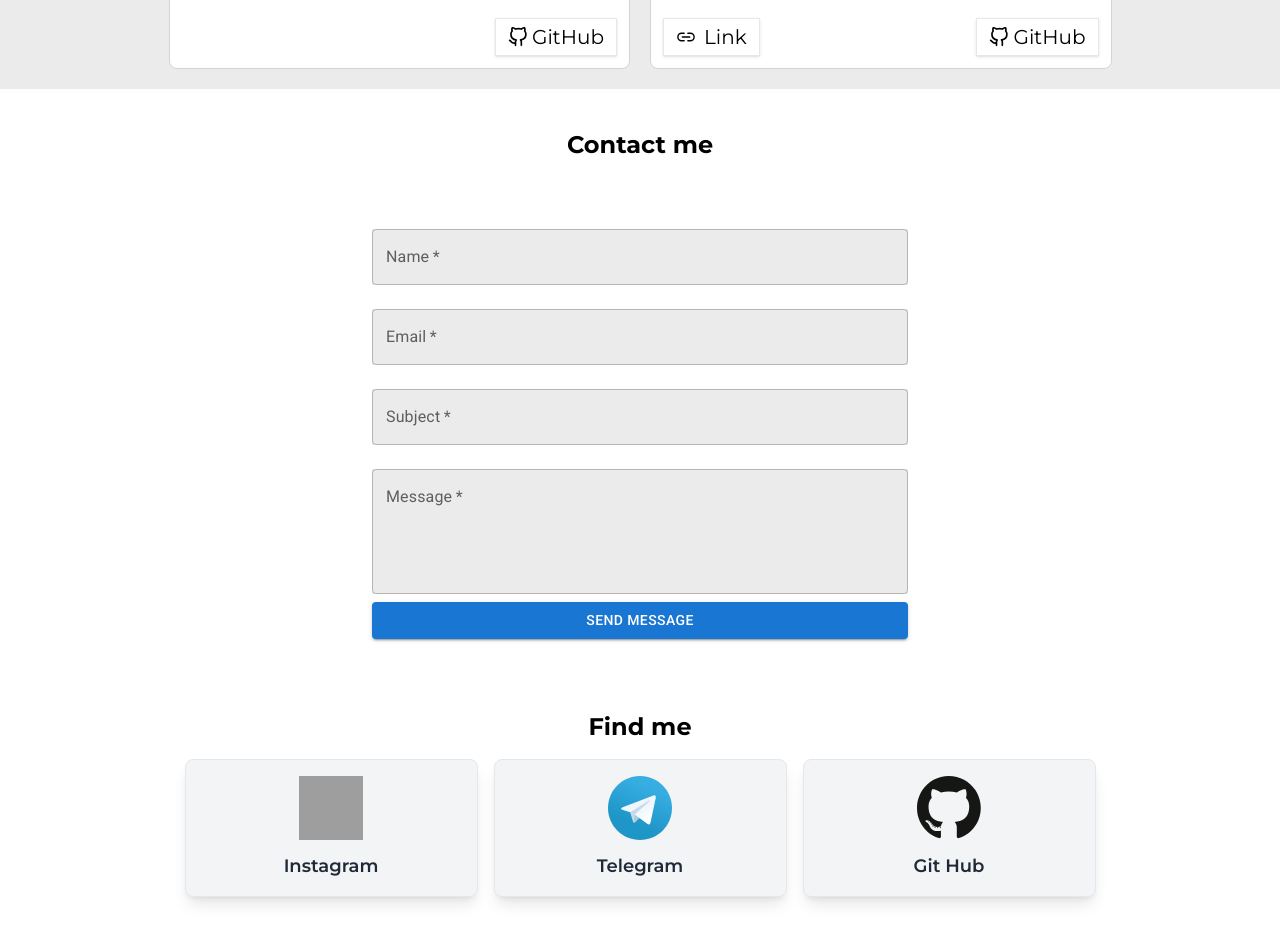
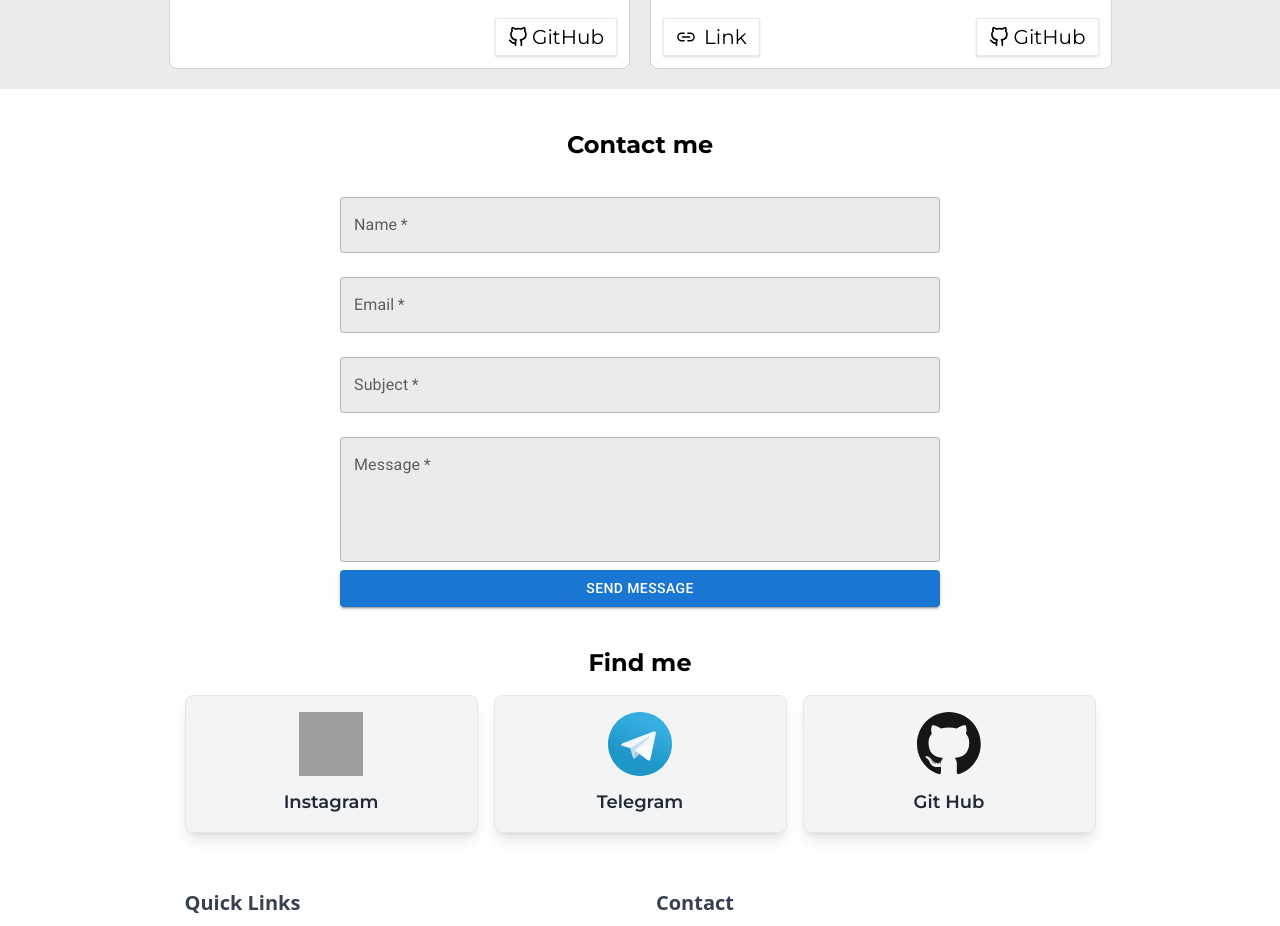
Before and after one commit to Muhammadali-fr/Portfolio, a React (Vite) app: page / in a window 1280 px wide. Shown: the part 2260-3186 px from the top of the page. Built offline with nearby package versions, Linux system fonts and the light colour scheme; grey boxes are pictures that could not be loaded.

Commit message:
contact fix

```diff
--- a/src/components/Contact.jsx
+++ b/src/components/Contact.jsx
@@ -58,7 +58,7 @@ const ContactPage = () => {
     };
 
     return (
-        <div id="contact" className="flex flex-col gap-5 max-w-[90%] mx-auto">
+        <div id="contact" className="flex flex-col gap-5 max-w-[100%] mx-auto">
             <p className="text-center text-2xl font-bold">Contact me</p>
             <Box
                 sx={{
@@ -66,12 +66,10 @@ const ContactPage = () => {
                     flexDirection: "column",
                     alignItems: "center",
                     justifyContent: "center",
-                    padding: 4,
-                    maxWidth: 600,
                     margin: "0 auto",
                     borderRadius: 2,
                 }}
-                className="bg-white rounded-md"
+                className=" rounded-md w-[90%] sm:w-[600px] bg-white"
             >
                 <form onSubmit={handleSubmit}>
                     <TextField
```
